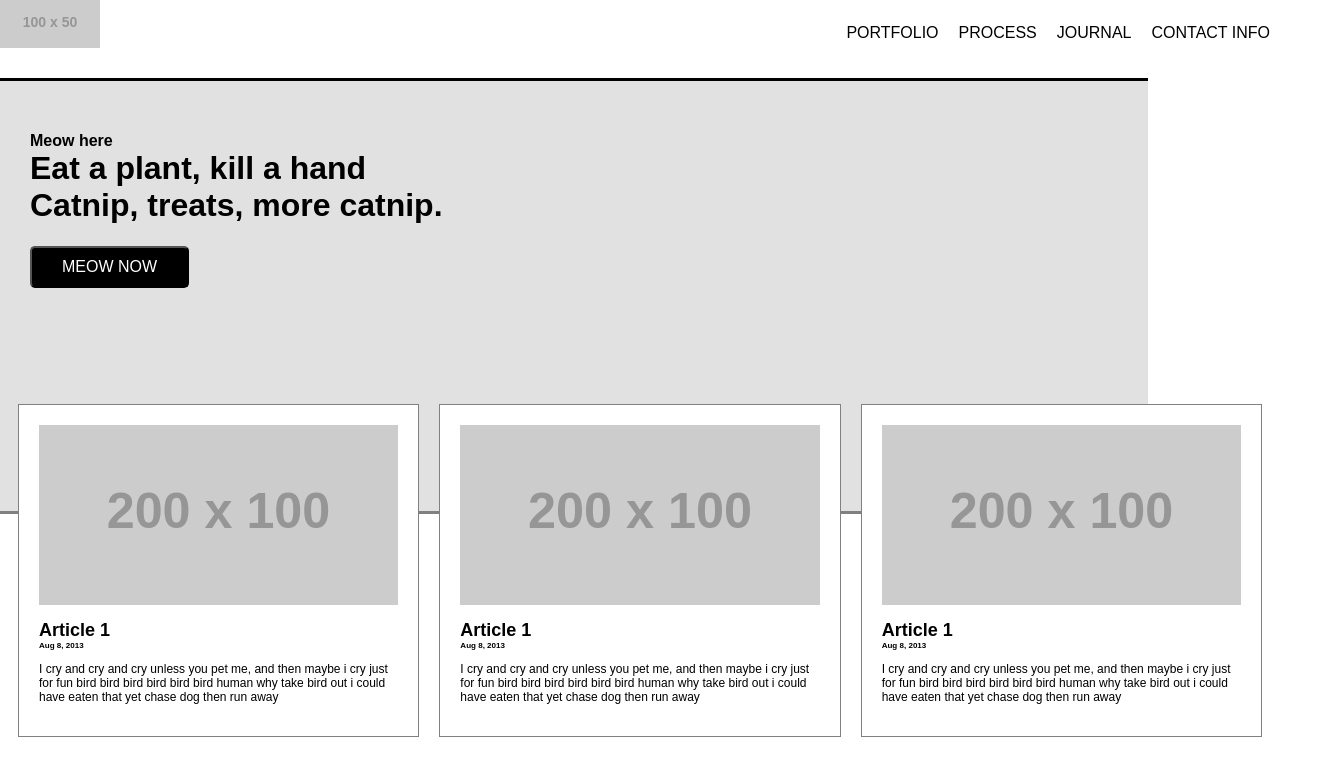
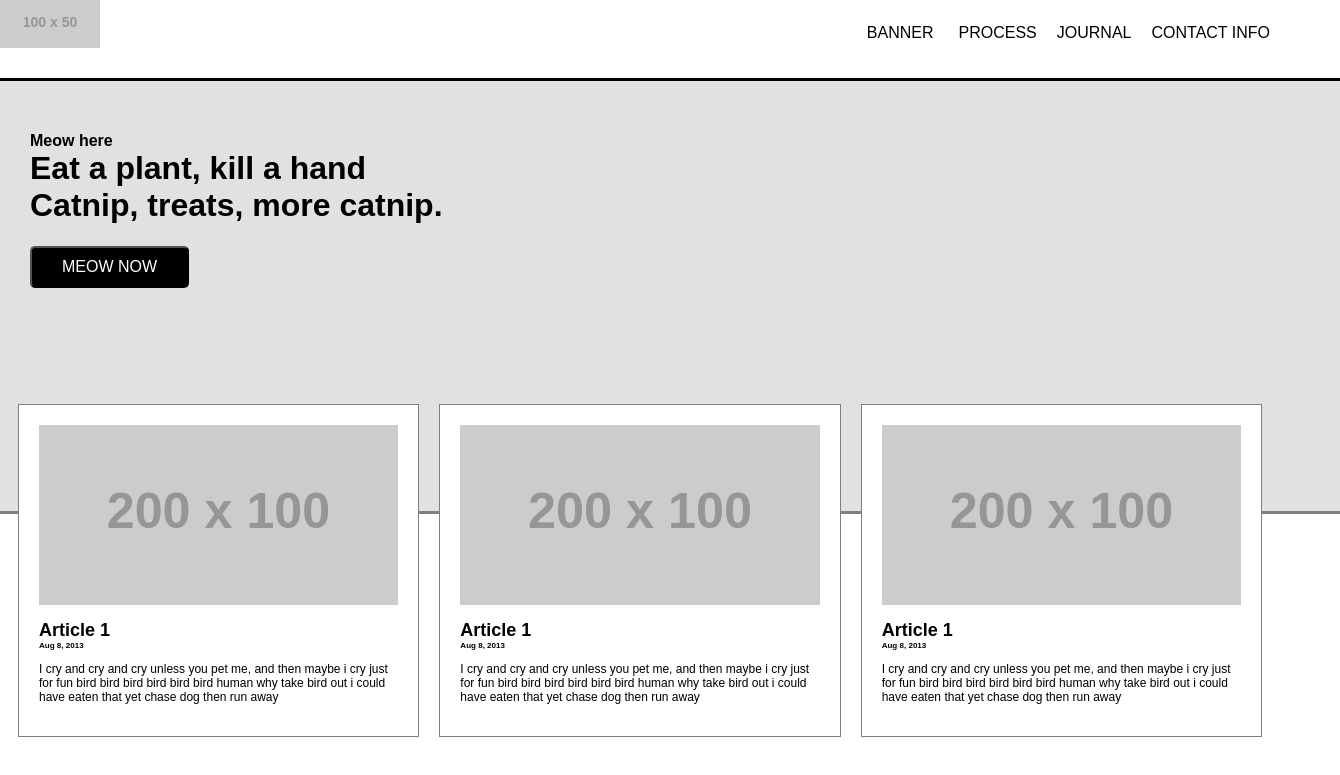
Before and after one commit to medaserenaite/fed-boilerplate, a website: page src/views/index.html in a window 1280 px wide. Shown: the top 775 px of the page, 1340 px wide, since content can reach past the window. Drawn offline with nearby package versions, Linux system fonts and the light colour scheme; files that its build step writes are made by us from their sources; placeholder pictures from the web are drawn by us; files whose address does not match are found by name.

Commit message:
adds a banner page

```diff
--- a/src/styles/main.scss
+++ b/src/styles/main.scss
@@ -1,6 +1,16 @@
 //...GLOBAL
 // needs a  good-er clean up
 html {
+
+    a {
+        padding: 5px;
+        text-decoration: none;
+        color: black;
+        &:hover {
+            background-color: rgba(55, 55, 255, 0.386);
+            // padding: 5px;
+        }
+    }
 
     font-family:sans-serif;
 
@@ -94,7 +104,7 @@ html {
 //...BANNER
 .banner {
     &__container {
-        width: 85vw;
+        width: 100vw;
         position: relative;
         left: 50%;
         right: 50%;
--- a/src/views/index.html
+++ b/src/views/index.html
@@ -23,7 +23,7 @@
 
             <div class="nav__list">
                 <ul>
-                    <li class="nav__list-item">PORTFOLIO</li>
+                    <li class="nav__list-item"><a href="/banner.html">BANNER</a></li>
                     <li class="nav__list-item">PROCESS</li>
                     <li class="nav__list-item">JOURNAL</li>
                     <li class="nav__list-item">CONTACT INFO</li>
```
Also changed, not shown: src/views/banner.html (added, +23 -0 lines), dist/banner.html (added), dist/css/main.css, dist/index.html, 1 other file.
